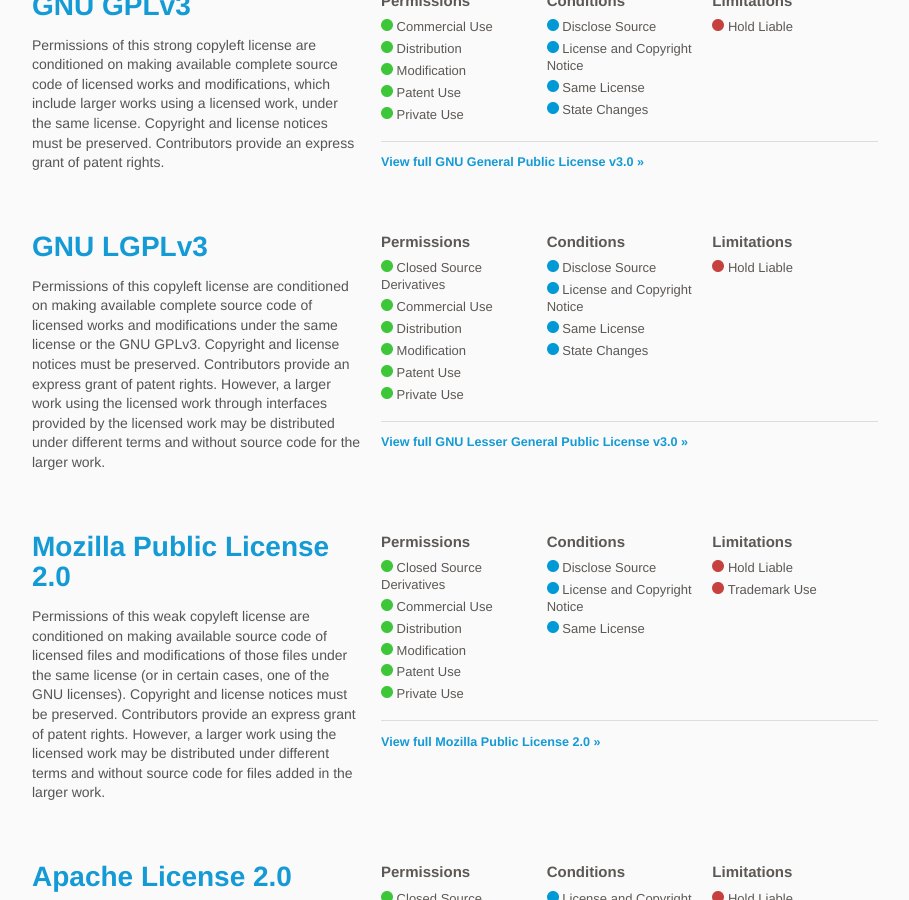
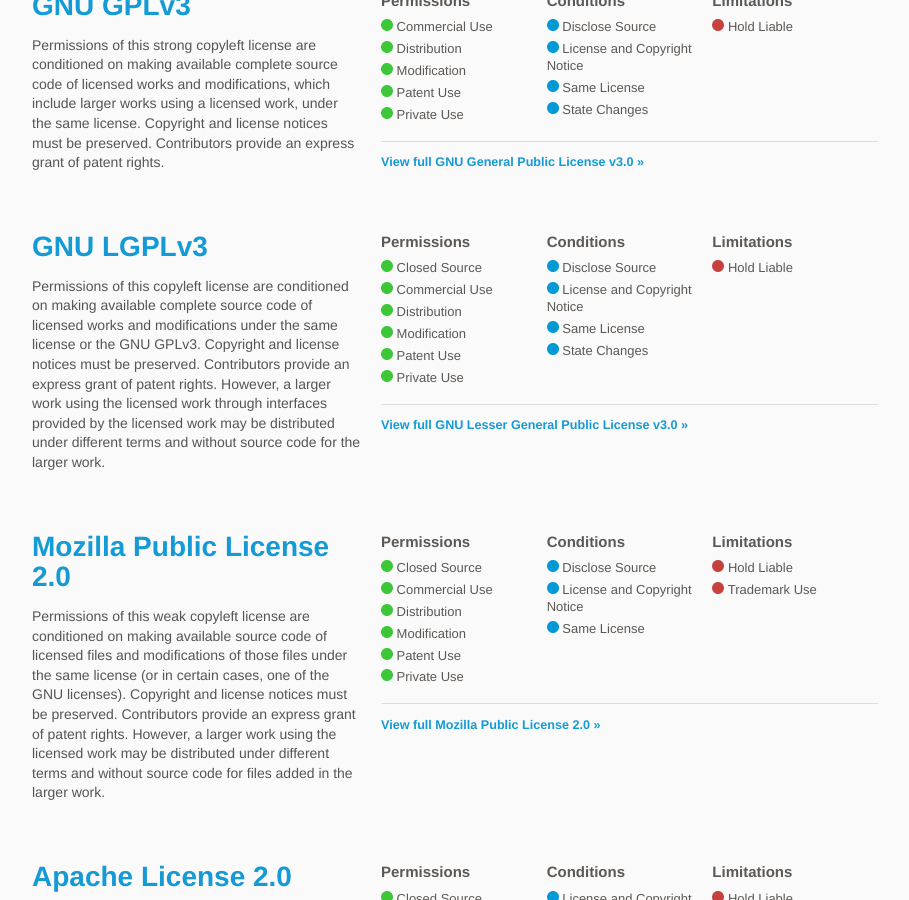
Before and after one commit to github/choosealicense.com, a Jekyll site: the page built from licenses.html, in a window 1280 px wide and 900 px high, scrolled down 611 px. Shown: the whole window, without its empty margins (138-1047 px from the left). Built offline with Jekyll 4.4.1, drawn with Linux system fonts in a browser that asks for light colours; some web fonts are replaced; some of the changed text lies outside the part shown.

Commit message:
'derivatives' extra word in label

```diff
--- a/_data/rules.yml
+++ b/_data/rules.yml
@@ -6,7 +6,7 @@
   label: Modification
   tag: modifications
 - description: You may distribute closed source software based on this software. Pay very close attention to license conditions, especially 'same license', if present, to understand when this permission applies.
-  label: Closed Source Derivatives
+  label: Closed Source
   tag: closed-source
 - description: You may distribute this software.
   label: Distribution
```
